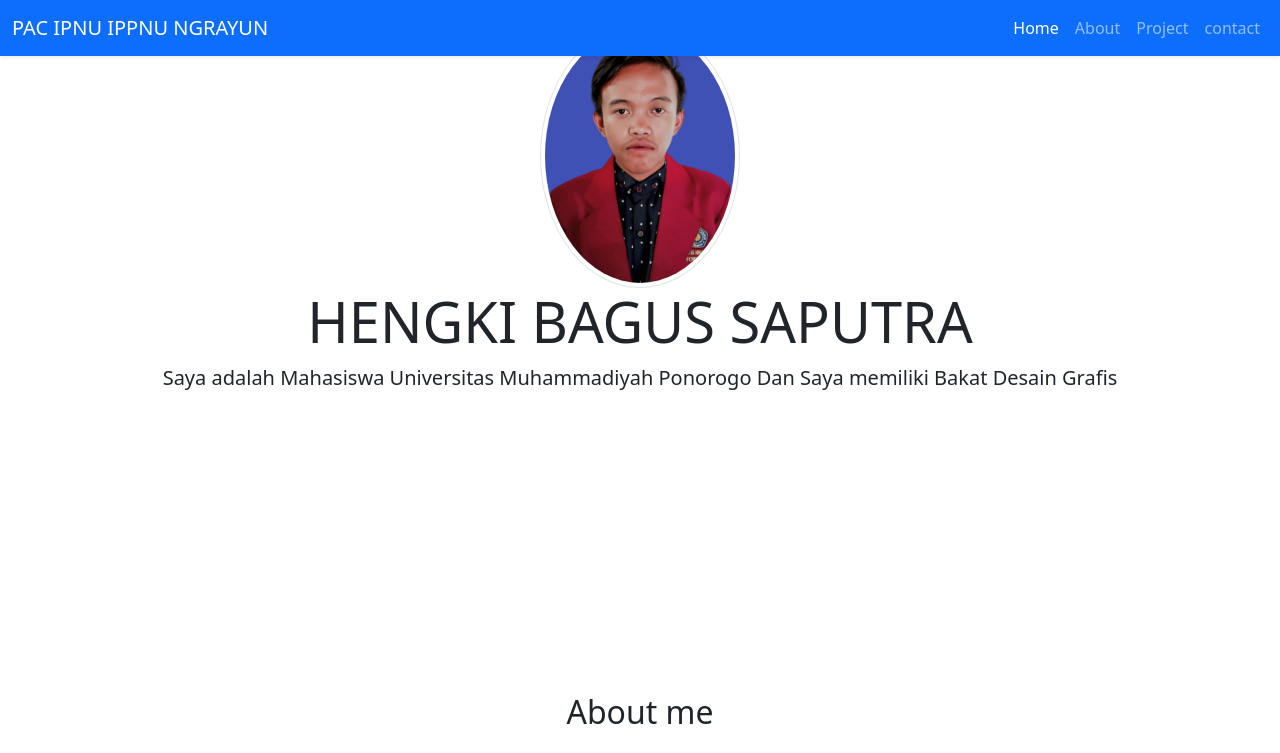
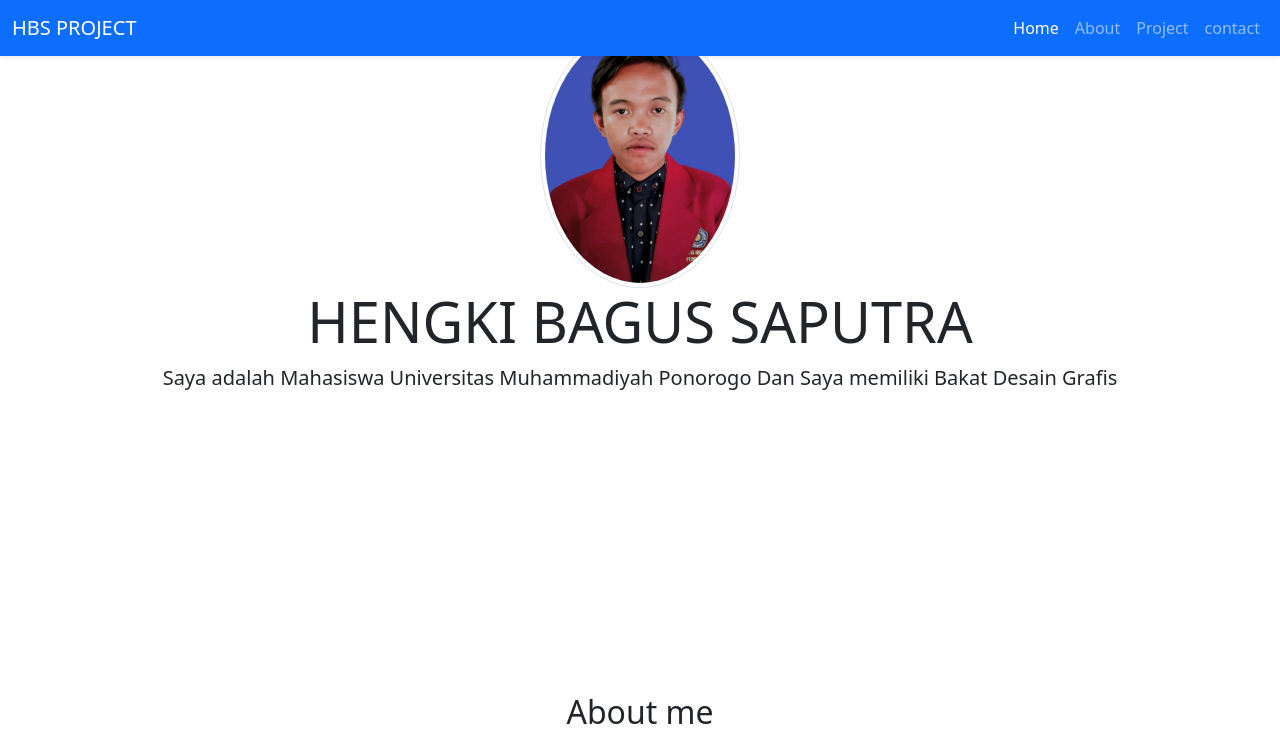
Before and after one commit to hbswebsite/hbs-resolusi, a plain HTML site: page index.html in a window 1280 px wide. Shown: the top 753 px of the page. Drawn offline with nearby package versions, Linux system fonts and the light colour scheme.

Commit message:
Update index.html

```diff
--- a/index.html
+++ b/index.html
@@ -14,7 +14,7 @@
     <!--Navbar-->
     <nav class="navbar navbar-expand-lg navbar-dark bg-primary shadow-sm fixed-top">
       <div class="container-fluid">
-        <a class="navbar-brand" href="#">PAC IPNU IPPNU NGRAYUN</a>
+        <a class="navbar-brand" href="#">HBS PROJECT</a>
         <button class="navbar-toggler" type="button" data-bs-toggle="collapse" data-bs-target="#navbarNav" aria-controls="navbarNav" aria-expanded="false" aria-label="Toggle navigation">
           <span class="navbar-toggler-icon"></span>
         </button>
```
